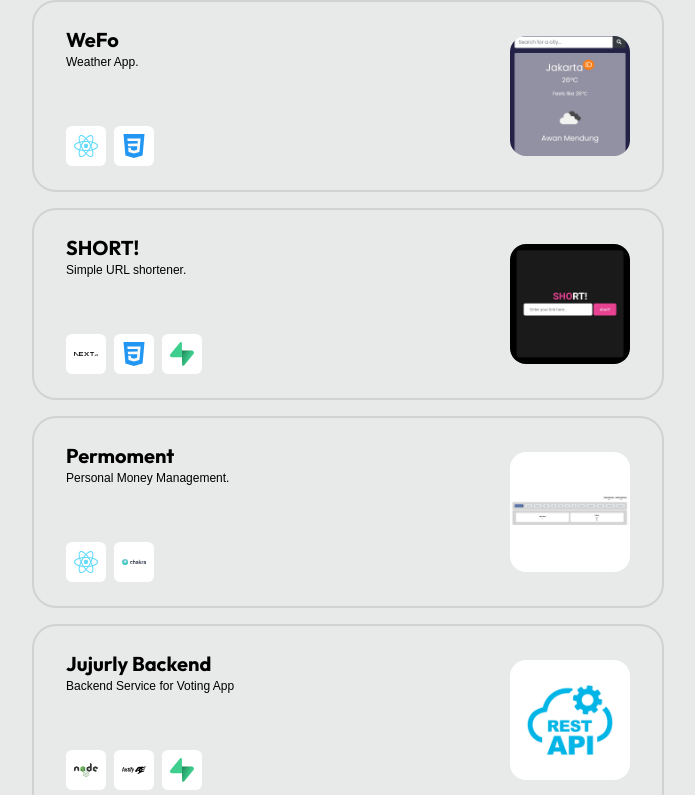
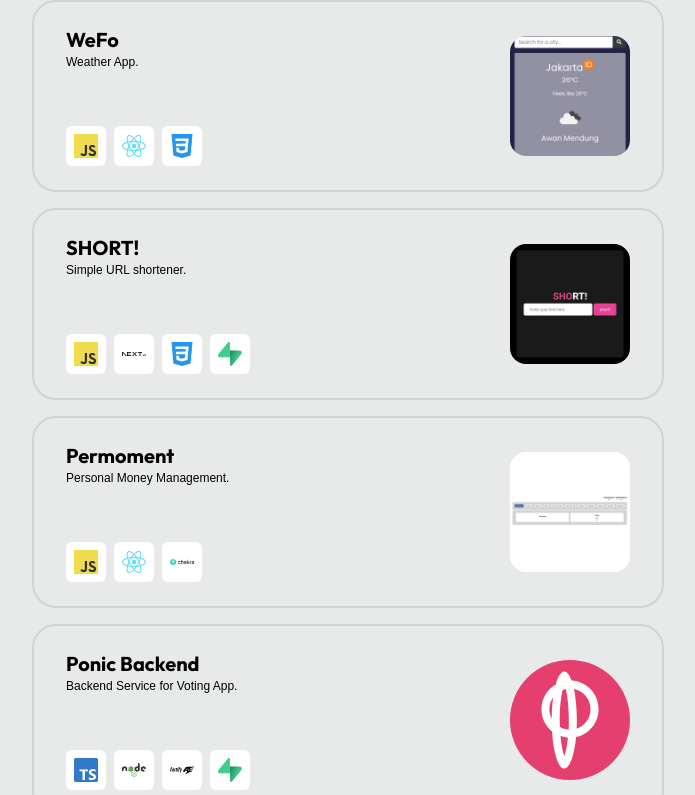
Before and after one commit to gufronnakaaw/wildandev, a Next.js app: page /projects in a window 1280 px wide. Shown: the part 620-1415 px from the top of the page, without its empty margins (292-987 px from the left). Built offline with nearby package versions, Linux system fonts and the light colour scheme; a web font is replaced by a local one.

Commit message:
update: project name

```diff
--- a/app/projects/page.tsx
+++ b/app/projects/page.tsx
@@ -14,44 +14,44 @@ const data: ProjectsCardType[] = [
   {
     heading: 'Muslimify',
     text: 'Web based Quran App.',
-    tech: ['nextjs', 'tailwind', 'express'],
+    tech: ['js', 'nextjs', 'tailwind'],
     image: 'muslimify.png',
     link: 'https://muslimify.vercel.app',
   },
   {
     heading: 'Muslimify API',
     text: 'REST API for Quran.',
-    tech: ['nodejs', 'express'],
+    tech: ['js', 'nodejs', 'express'],
     image: 'rest-api.png',
     link: 'https://github.com/gufronnakaaw/muslimify-api',
   },
   {
     heading: 'WeFo',
     text: 'Weather App.',
-    tech: ['reactjs', 'css'],
+    tech: ['js', 'reactjs', 'css'],
     image: 'wefo.jpg',
     link: 'https://wefo.wildandev.com',
   },
   {
     heading: 'SHORT!',
     text: 'Simple URL shortener.',
-    tech: ['nextjs', 'css', 'supabase'],
+    tech: ['js', 'nextjs', 'css', 'supabase'],
     image: 'short.jpg',
     link: 'https://short.wildandev.com',
   },
   {
     heading: 'Permoment',
     text: 'Personal Money Management.',
-    tech: ['reactjs', 'chakraui'],
+    tech: ['js', 'reactjs', 'chakraui'],
     image: 'permoment.png',
     link: 'https://permoment.wildandev.com',
   },
   {
-    heading: 'Jujurly Backend',
-    text: 'Backend Service for Voting App',
-    tech: ['nodejs', 'fastify', 'supabase'],
-    image: 'rest-api.png',
-    link: 'https://github.com/gufronnakaaw/jujurly-backend',
+    heading: 'Ponic Backend',
+    text: 'Backend Service for Voting App.',
+    tech: ['ts', 'nodejs', 'fastify', 'supabase'],
+    image: 'ponic-api.svg',
+    link: 'https://github.com/gufronnakaaw/ponic-backend',
   },
 ];
 
--- a/components/ProjectsCard.tsx
+++ b/components/ProjectsCard.tsx
@@ -38,7 +38,7 @@ function Card({ data, index }: ProjectsCardProps) {
                   return (
                     <div
                       key={index}
-                      className="bg-white rounded-md p-2 mr-2 h-10 w-10 flex items-center justify-center dark:bg-gray-50"
+                      className="bg-white rounded-md p-2 mr-2 h-10 w-10 flex items-center justify-center"
                     >
                       <Image
                         src={`/${element}.svg`}
```
Also changed, not shown: public/ponic-api.svg (added).
